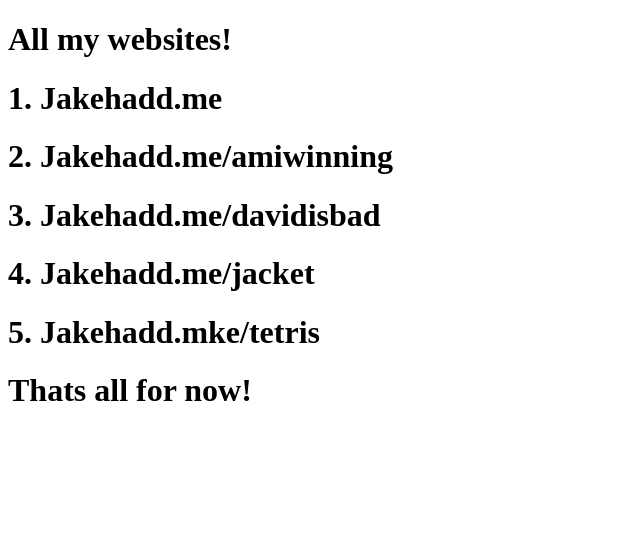
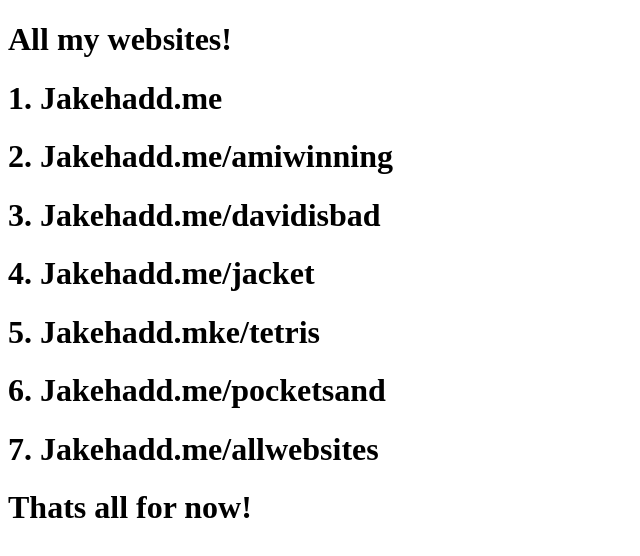
Before and after one commit to Jacob-Haddad/allwebsites, a plain HTML site: page index.html in a window 1280 px wide. Shown: the whole page, without its empty margins (0-640 px from the left). Drawn offline with Linux system fonts and the light colour scheme.

Commit message:
Update index.html

```diff
--- a/index.html
+++ b/index.html
@@ -19,6 +19,12 @@
    5. Jakehadd.mke/tetris
  </h1>
  <h1>
+   6. Jakehadd.me/pocketsand
+ </h1>
+ <h1>
+   7. Jakehadd.me/allwebsites
+ </h1>
+ <h1>
    Thats all for now!
  </h1>
 
```
